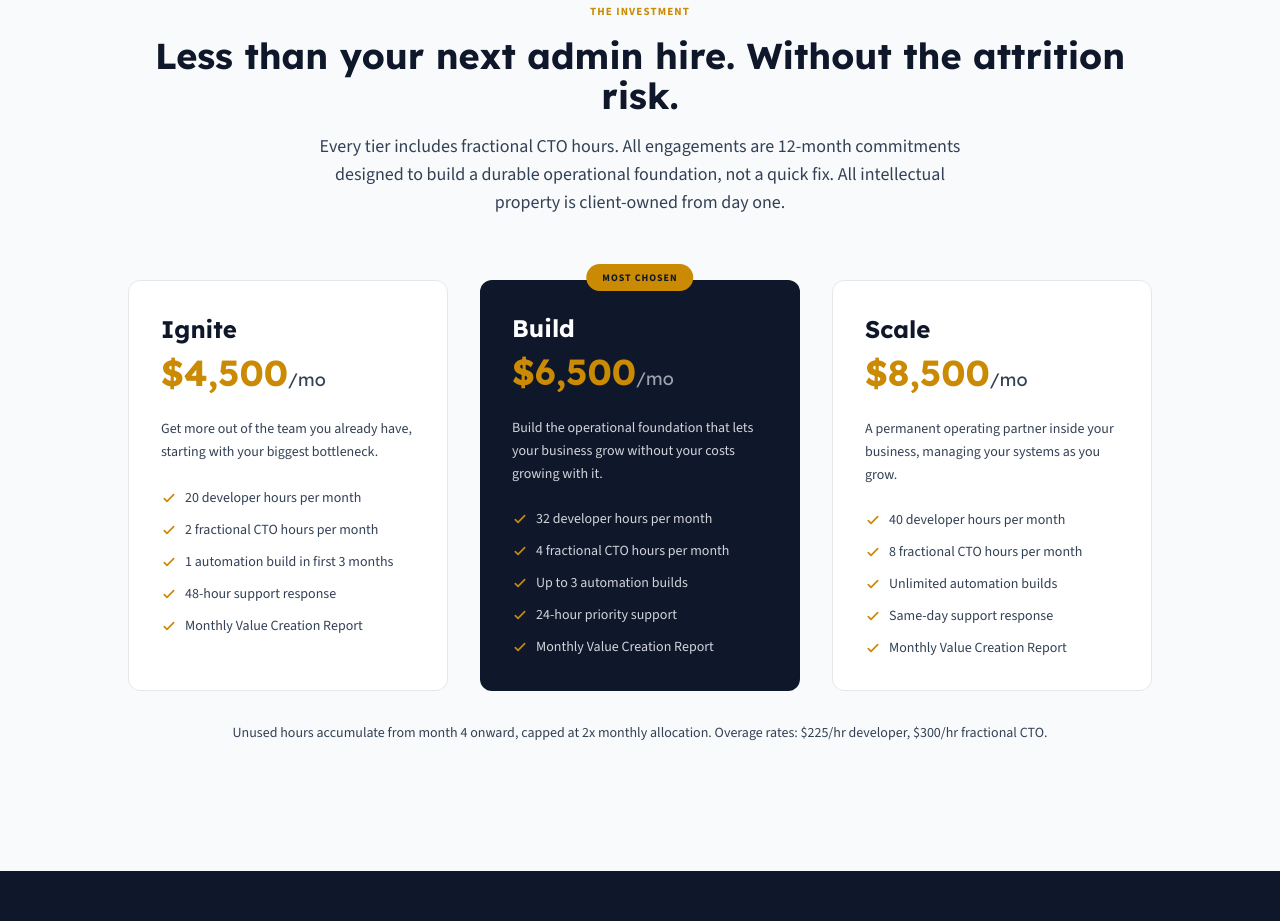
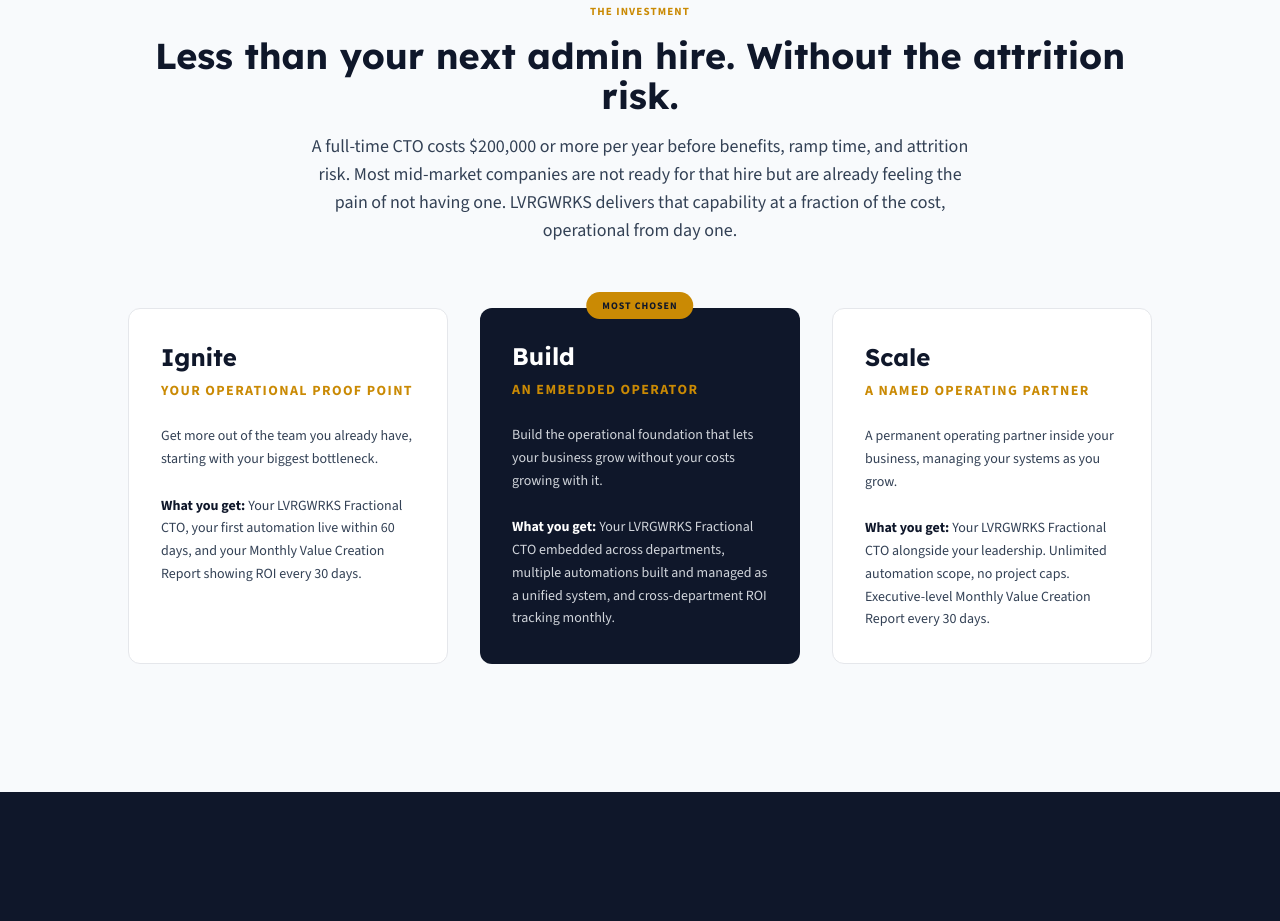
Before and after one commit to JRedgate/LeverageWorks, a React (Vite) app: page /fractional-cto-calgary in a window 1280 px wide. Shown: the part 5380-6301 px from the top of the page. Built offline with nearby package versions, Linux system fonts and the light colour scheme.

Commit message:
fix: remove pricing from tiers, align with Canva deck language

```diff
--- a/src/pages/FractionalCTOCalgaryPage.tsx
+++ b/src/pages/FractionalCTOCalgaryPage.tsx
@@ -265,48 +265,29 @@
             <div className="mb-16 text-center">
               <span className="text-brand-gold font-bold tracking-widest text-[11px] uppercase mb-4 block">The Investment</span>
               <h2 className="font-display font-bold text-4xl text-brand-navy mb-4">Less than your next admin hire. Without the attrition risk.</h2>
-              <p className="text-brand-slate text-lg max-w-2xl mx-auto">Every tier includes fractional CTO hours. All engagements are 12-month commitments designed to build a durable operational foundation, not a quick fix. All intellectual property is client-owned from day one.</p>
+              <p className="text-brand-slate text-lg max-w-2xl mx-auto">A full-time CTO costs $200,000 or more per year before benefits, ramp time, and attrition risk. Most mid-market companies are not ready for that hire but are already feeling the pain of not having one. LVRGWRKS delivers that capability at a fraction of the cost, operational from day one.</p>
             </div>
             <div className="grid grid-cols-1 md:grid-cols-3 gap-8">
               <div className="bg-white p-8 rounded-xl border border-gray-200">
                 <h3 className="font-display font-bold text-2xl text-brand-navy mb-2">Ignite</h3>
-                <div className="text-brand-gold font-display font-bold text-4xl mb-6">$4,500<span className="text-brand-slate text-lg font-normal">/mo</span></div>
+                <p className="text-brand-gold font-bold text-sm uppercase tracking-widest mb-6">Your operational proof point</p>
                 <p className="text-brand-slate text-sm leading-relaxed mb-6">Get more out of the team you already have, starting with your biggest bottleneck.</p>
-                <ul className="space-y-3 text-sm text-brand-slate">
-                  <li className="flex items-start gap-2"><svg className="w-4 h-4 text-brand-gold flex-shrink-0 mt-0.5" fill="none" stroke="currentColor" viewBox="0 0 24 24"><path strokeLinecap="round" strokeLinejoin="round" strokeWidth="2.5" d="M5 13l4 4L19 7" /></svg>20 developer hours per month</li>
-                  <li className="flex items-start gap-2"><svg className="w-4 h-4 text-brand-gold flex-shrink-0 mt-0.5" fill="none" stroke="currentColor" viewBox="0 0 24 24"><path strokeLinecap="round" strokeLinejoin="round" strokeWidth="2.5" d="M5 13l4 4L19 7" /></svg>2 fractional CTO hours per month</li>
-                  <li className="flex items-start gap-2"><svg className="w-4 h-4 text-brand-gold flex-shrink-0 mt-0.5" fill="none" stroke="currentColor" viewBox="0 0 24 24"><path strokeLinecap="round" strokeLinejoin="round" strokeWidth="2.5" d="M5 13l4 4L19 7" /></svg>1 automation build in first 3 months</li>
-                  <li className="flex items-start gap-2"><svg className="w-4 h-4 text-brand-gold flex-shrink-0 mt-0.5" fill="none" stroke="currentColor" viewBox="0 0 24 24"><path strokeLinecap="round" strokeLinejoin="round" strokeWidth="2.5" d="M5 13l4 4L19 7" /></svg>48-hour support response</li>
-                  <li className="flex items-start gap-2"><svg className="w-4 h-4 text-brand-gold flex-shrink-0 mt-0.5" fill="none" stroke="currentColor" viewBox="0 0 24 24"><path strokeLinecap="round" strokeLinejoin="round" strokeWidth="2.5" d="M5 13l4 4L19 7" /></svg>Monthly Value Creation Report</li>
-                </ul>
+                <p className="text-brand-slate text-sm leading-relaxed"><span className="font-bold text-brand-navy">What you get:</span> Your LVRGWRKS Fractional CTO, your first automation live within 60 days, and your Monthly Value Creation Report showing ROI every 30 days.</p>
               </div>
               <div className="bg-brand-navy p-8 rounded-xl relative">
                 <div className="absolute -top-4 left-1/2 -translate-x-1/2 bg-brand-gold text-brand-navy text-[10px] font-bold tracking-widest uppercase px-4 py-1.5 rounded-full">Most Chosen</div>
                 <h3 className="font-display font-bold text-2xl text-white mb-2">Build</h3>
-                <div className="text-brand-gold font-display font-bold text-4xl mb-6">$6,500<span className="text-gray-400 text-lg font-normal">/mo</span></div>
+                <p className="text-brand-gold font-bold text-sm uppercase tracking-widest mb-6">An embedded operator</p>
                 <p className="text-gray-300 text-sm leading-relaxed mb-6">Build the operational foundation that lets your business grow without your costs growing with it.</p>
-                <ul className="space-y-3 text-sm text-gray-300">
-                  <li className="flex items-start gap-2"><svg className="w-4 h-4 text-brand-gold flex-shrink-0 mt-0.5" fill="none" stroke="currentColor" viewBox="0 0 24 24"><path strokeLinecap="round" strokeLinejoin="round" strokeWidth="2.5" d="M5 13l4 4L19 7" /></svg>32 developer hours per month</li>
-                  <li className="flex items-start gap-2"><svg className="w-4 h-4 text-brand-gold flex-shrink-0 mt-0.5" fill="none" stroke="currentColor" viewBox="0 0 24 24"><path strokeLinecap="round" strokeLinejoin="round" strokeWidth="2.5" d="M5 13l4 4L19 7" /></svg>4 fractional CTO hours per month</li>
-                  <li className="flex items-start gap-2"><svg className="w-4 h-4 text-brand-gold flex-shrink-0 mt-0.5" fill="none" stroke="currentColor" viewBox="0 0 24 24"><path strokeLinecap="round" strokeLinejoin="round" strokeWidth="2.5" d="M5 13l4 4L19 7" /></svg>Up to 3 automation builds</li>
-                  <li className="flex items-start gap-2"><svg className="w-4 h-4 text-brand-gold flex-shrink-0 mt-0.5" fill="none" stroke="currentColor" viewBox="0 0 24 24"><path strokeLinecap="round" strokeLinejoin="round" strokeWidth="2.5" d="M5 13l4 4L19 7" /></svg>24-hour priority support</li>
-                  <li className="flex items-start gap-2"><svg className="w-4 h-4 text-brand-gold flex-shrink-0 mt-0.5" fill="none" stroke="currentColor" viewBox="0 0 24 24"><path strokeLinecap="round" strokeLinejoin="round" strokeWidth="2.5" d="M5 13l4 4L19 7" /></svg>Monthly Value Creation Report</li>
-                </ul>
+                <p className="text-gray-300 text-sm leading-relaxed"><span className="font-bold text-white">What you get:</span> Your LVRGWRKS Fractional CTO embedded across departments, multiple automations built and managed as a unified system, and cross-department ROI tracking monthly.</p>
               </div>
               <div className="bg-white p-8 rounded-xl border border-gray-200">
                 <h3 className="font-display font-bold text-2xl text-brand-navy mb-2">Scale</h3>
-                <div className="text-brand-gold font-display font-bold text-4xl mb-6">$8,500<span className="text-brand-slate text-lg font-normal">/mo</span></div>
+                <p className="text-brand-gold font-bold text-sm uppercase tracking-widest mb-6">A named operating partner</p>
                 <p className="text-brand-slate text-sm leading-relaxed mb-6">A permanent operating partner inside your business, managing your systems as you grow.</p>
-                <ul className="space-y-3 text-sm text-brand-slate">
-                  <li className="flex items-start gap-2"><svg className="w-4 h-4 text-brand-gold flex-shrink-0 mt-0.5" fill="none" stroke="currentColor" viewBox="0 0 24 24"><path strokeLinecap="round" strokeLinejoin="round" strokeWidth="2.5" d="M5 13l4 4L19 7" /></svg>40 developer hours per month</li>
-                  <li className="flex items-start gap-2"><svg className="w-4 h-4 text-brand-gold flex-shrink-0 mt-0.5" fill="none" stroke="currentColor" viewBox="0 0 24 24"><path strokeLinecap="round" strokeLinejoin="round" strokeWidth="2.5" d="M5 13l4 4L19 7" /></svg>8 fractional CTO hours per month</li>
-                  <li className="flex items-start gap-2"><svg className="w-4 h-4 text-brand-gold flex-shrink-0 mt-0.5" fill="none" stroke="currentColor" viewBox="0 0 24 24"><path strokeLinecap="round" strokeLinejoin="round" strokeWidth="2.5" d="M5 13l4 4L19 7" /></svg>Unlimited automation builds</li>
-                  <li className="flex items-start gap-2"><svg className="w-4 h-4 text-brand-gold flex-shrink-0 mt-0.5" fill="none" stroke="currentColor" viewBox="0 0 24 24"><path strokeLinecap="round" strokeLinejoin="round" strokeWidth="2.5" d="M5 13l4 4L19 7" /></svg>Same-day support response</li>
-                  <li className="flex items-start gap-2"><svg className="w-4 h-4 text-brand-gold flex-shrink-0 mt-0.5" fill="none" stroke="currentColor" viewBox="0 0 24 24"><path strokeLinecap="round" strokeLinejoin="round" strokeWidth="2.5" d="M5 13l4 4L19 7" /></svg>Monthly Value Creation Report</li>
-                </ul>
+                <p className="text-brand-slate text-sm leading-relaxed"><span className="font-bold text-brand-navy">What you get:</span> Your LVRGWRKS Fractional CTO alongside your leadership. Unlimited automation scope, no project caps. Executive-level Monthly Value Creation Report every 30 days.</p>
               </div>
             </div>
-            <p className="text-center text-brand-slate text-sm mt-8">Unused hours accumulate from month 4 onward, capped at 2x monthly allocation. Overage rates: $225/hr developer, $300/hr fractional CTO.</p>
           </div>
         </div>
       </section>
```
